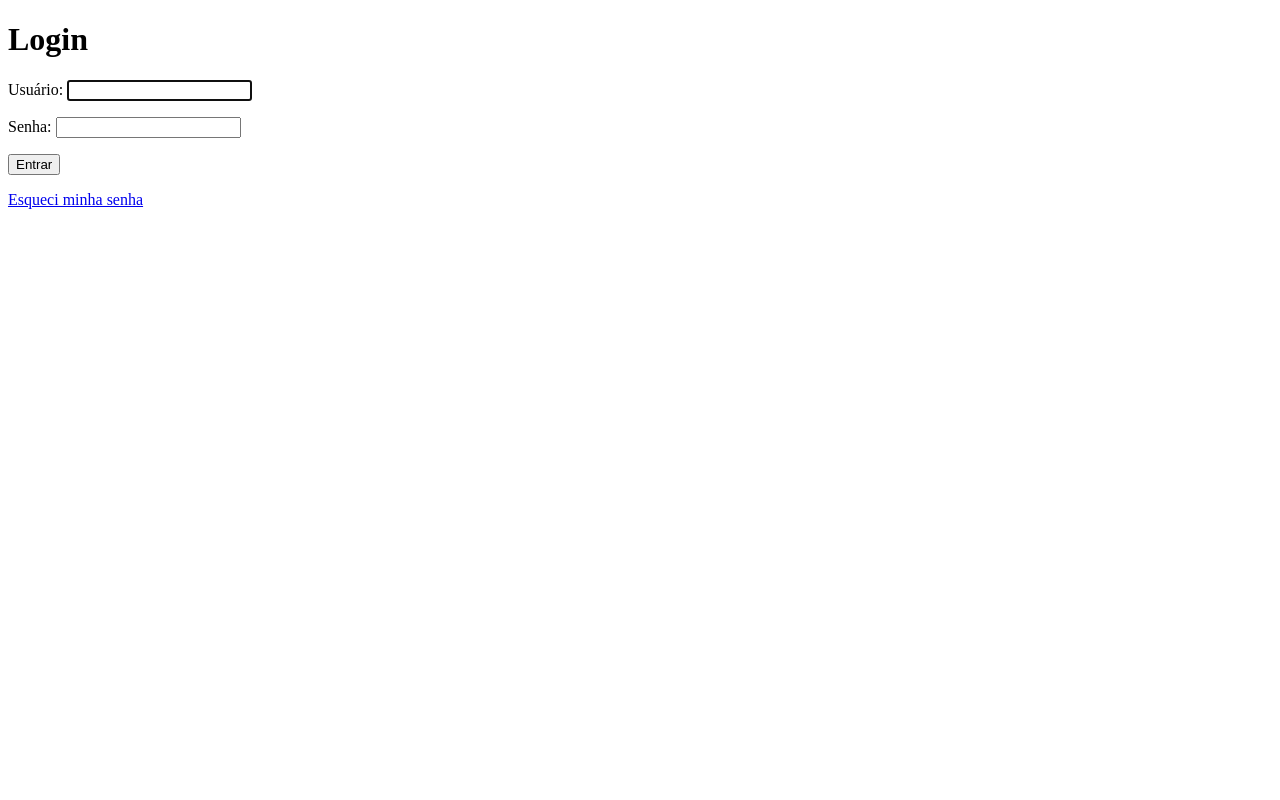
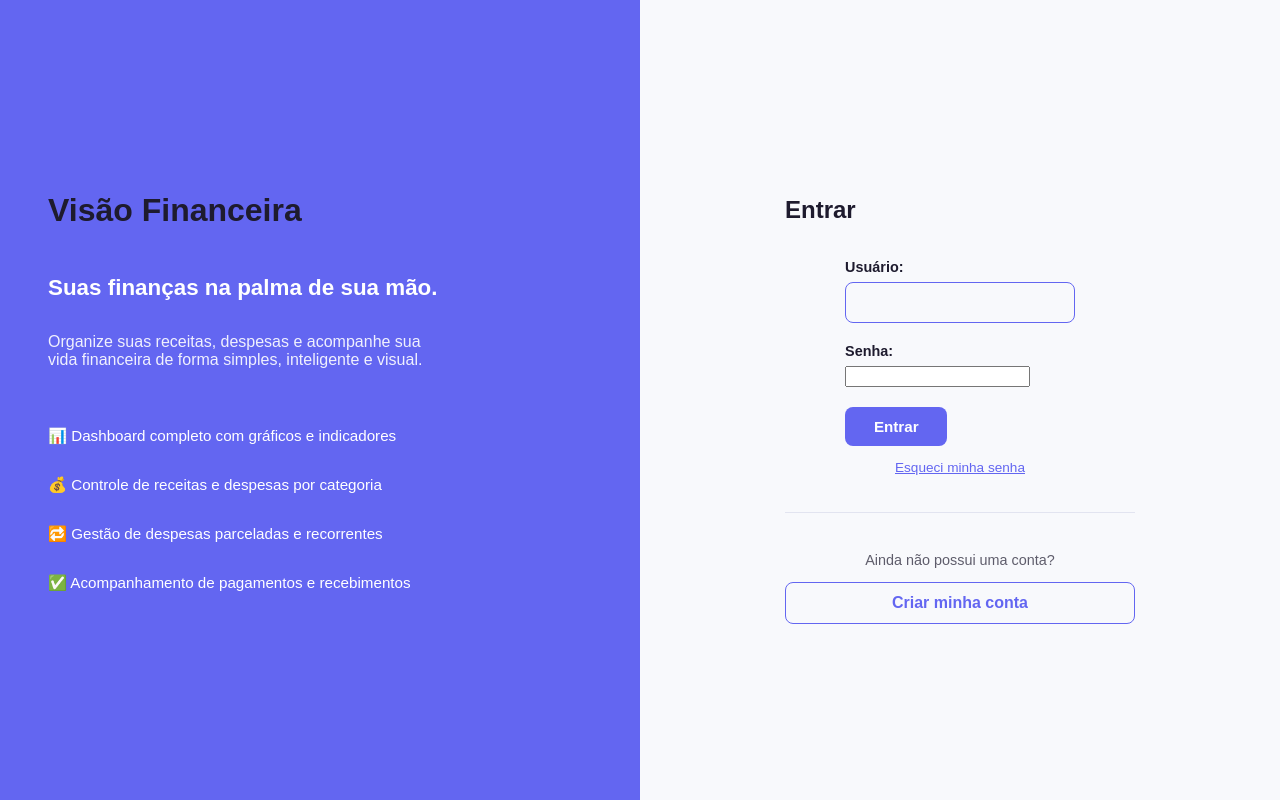
Before and after one commit to ReneBerredo/Controle-Financeiro, a Django app: page /financas/login/ in a window 1280 px wide. Run offline with Django 5.2, Linux system fonts and the light colour scheme.

Commit message:
Reformulacao de tela do login e cadastro com layout profissional split-screen

```diff
--- a/financas/templates/financas/login.html
+++ b/financas/templates/financas/login.html
@@ -1,19 +1,37 @@
-<!DOCTYPE html>
-<html lang="pt-br">
-<head>
-    <meta charset="UTF-8">
-    <meta name="viewport" content="width=device-width, initial-scale=1.0">
-    <title>Login - Controle Financeiro</title>
-</head>
-<body>
-    <h1>Login</h1>
+{% extends 'base_auth.html' %}
 
-    <form method="post">
-        {% csrf_token %}
-        {{ form.as_p }}
-        <button type="submit">Entrar</button>
-    </form>
+{% block title %}Entrar - Visão Financeira{% endblock %}
 
-    <p><a href="{% url 'password_reset' %}">Esqueci minha senha</a></p>
-</body>
-</html>
+{% block conteudo %}
+<div class="auth-container">
+    <div class="auth-institucional">
+        <h1 class="auth-logo">Visão Financeira</h1>
+        <p class="auth-frase">Suas finanças na palma de sua mão.</p>
+        <p class="auth-descricao">Organize suas receitas, despesas e acompanhe sua vida financeira de forma simples, inteligente e visual.</p>
+
+        <ul class="auth-beneficios">
+            <li>📊 Dashboard completo com gráficos e indicadores</li>
+            <li>💰 Controle de receitas e despesas por categoria</li>
+            <li>🔁 Gestão de despesas parceladas e recorrentes</li>
+            <li>✅ Acompanhamento de pagamentos e recebimentos</li>
+        </ul>
+    </div>
+
+    <div class="auth-formulario">
+        <h2>Entrar</h2>
+
+        <form method="post">
+            {% csrf_token %}
+            {{ form.as_p }}
+            <button type="submit">Entrar</button>
+        </form>
+
+        <p class="auth-link-secundario"><a href="{% url 'password_reset' %}">Esqueci minha senha</a></p>
+
+        <div class="auth-divisor"></div>
+
+        <p class="auth-cadastro-texto">Ainda não possui uma conta?</p>
+        <a href="{% url 'cadastro' %}" class="auth-botao-secundario">Criar minha conta</a>
+    </div>
+</div>
+{% endblock %}
--- a/static/css/style.css
+++ b/static/css/style.css
@@ -650,4 +650,139 @@ button[type="submit"]:disabled {
         min-width: 0;
         width: 100%;
     }
+
+    .auth-container {
+        flex-direction: column;
+    }
+
+    .auth-institucional {
+        padding: 2rem 1.5rem;
+    }
+
+    .auth-formulario {
+        padding: 2rem 1.5rem;
+    }
+
+    .auth-formulario h2 {
+        margin-left: 0;
+        align-self: center;
+    }
 }
+
+.pagina-auth main {
+    max-width: none;
+    margin: 0;
+    padding: 0;
+}
+
+.auth-container {
+    display: flex;
+    min-height: 100vh;
+}
+
+.auth-institucional {
+    flex: 1;
+    background-color: var(--cor-primaria);
+    color: white;
+    padding: 3rem;
+    display: flex;
+    flex-direction: column;
+    justify-content: center;
+}
+
+.auth-logo {
+    font-size: 2rem;
+    margin-bottom: 1.5rem;
+}
+
+.auth-frase {
+    font-size: 1.4rem;
+    font-weight: 600;
+    margin-bottom: 1rem;
+}
+
+.auth-descricao {
+    font-size: 1rem;
+    opacity: 0.9;
+    margin-bottom: 2rem;
+    max-width: 400px;
+}
+
+.auth-beneficios {
+    list-style: none;
+    padding: 0;
+}
+
+.auth-beneficios li {
+    padding: 0.6rem 0;
+    font-size: 0.95rem;
+}
+
+.auth-formulario {
+    flex: 1;
+    display: flex;
+    flex-direction: column;
+    justify-content: center;
+    align-items: center;
+    padding: 3rem;
+    background-color: var(--cor-fundo);
+}
+
+.auth-formulario h2 {
+    align-self: flex-start;
+    margin-left: calc(50% - 175px);
+}
+
+.auth-formulario form {
+    max-width: 350px;
+    box-shadow: none;
+    border: none;
+    background: none;
+    padding: 0;
+}
+
+.auth-link-secundario {
+    text-align: center;
+    font-size: 0.85rem;
+    max-width: 350px;
+}
+
+.auth-divisor {
+    height: 1px;
+    background-color: var(--cor-borda);
+    max-width: 350px;
+    width: 100%;
+    margin: 1.5rem 0;
+}
+
+.auth-cadastro-texto {
+    text-align: center;
+    font-size: 0.9rem;
+    opacity: 0.7;
+}
+
+.auth-botao-secundario {
+    display: block;
+    text-align: center;
+    max-width: 350px;
+    width: 100%;
+    padding: 0.7rem;
+    border: 1px solid var(--cor-primaria);
+    border-radius: 8px;
+    color: var(--cor-primaria);
+    text-decoration: none;
+    font-weight: 600;
+    box-sizing: border-box;
+}
+
+.auth-botao-secundario:hover {
+    background-color: var(--cor-primaria);
+    color: white;
+}
+
+.auth-beneficios li {
+    background-color: transparent;
+    border: none;
+    padding: 0.6rem 0;
+    display: block;
+}
--- /dev/null
+++ b/templates/base_auth.html
@@ -0,0 +1,16 @@
+{% load static %}
+<!DOCTYPE html>
+<html lang="pt-br" data-tema="claro">
+<head>
+    <meta charset="UTF-8">
+    <meta name="viewport" content="width=device-width, initial-scale=1.0">
+    <title>{% block title %}Visão Financeira{% endblock %}</title>
+    <link rel="stylesheet" href="{% static 'css/style.css' %}">
+</head>
+<body class="pagina-auth">
+    <main>
+        {% block conteudo %}
+        {% endblock %}
+    </main>
+</body>
+</html>
```
Also changed, not shown: financas/templates/financas/cadastro.html (+29 -9 lines).
